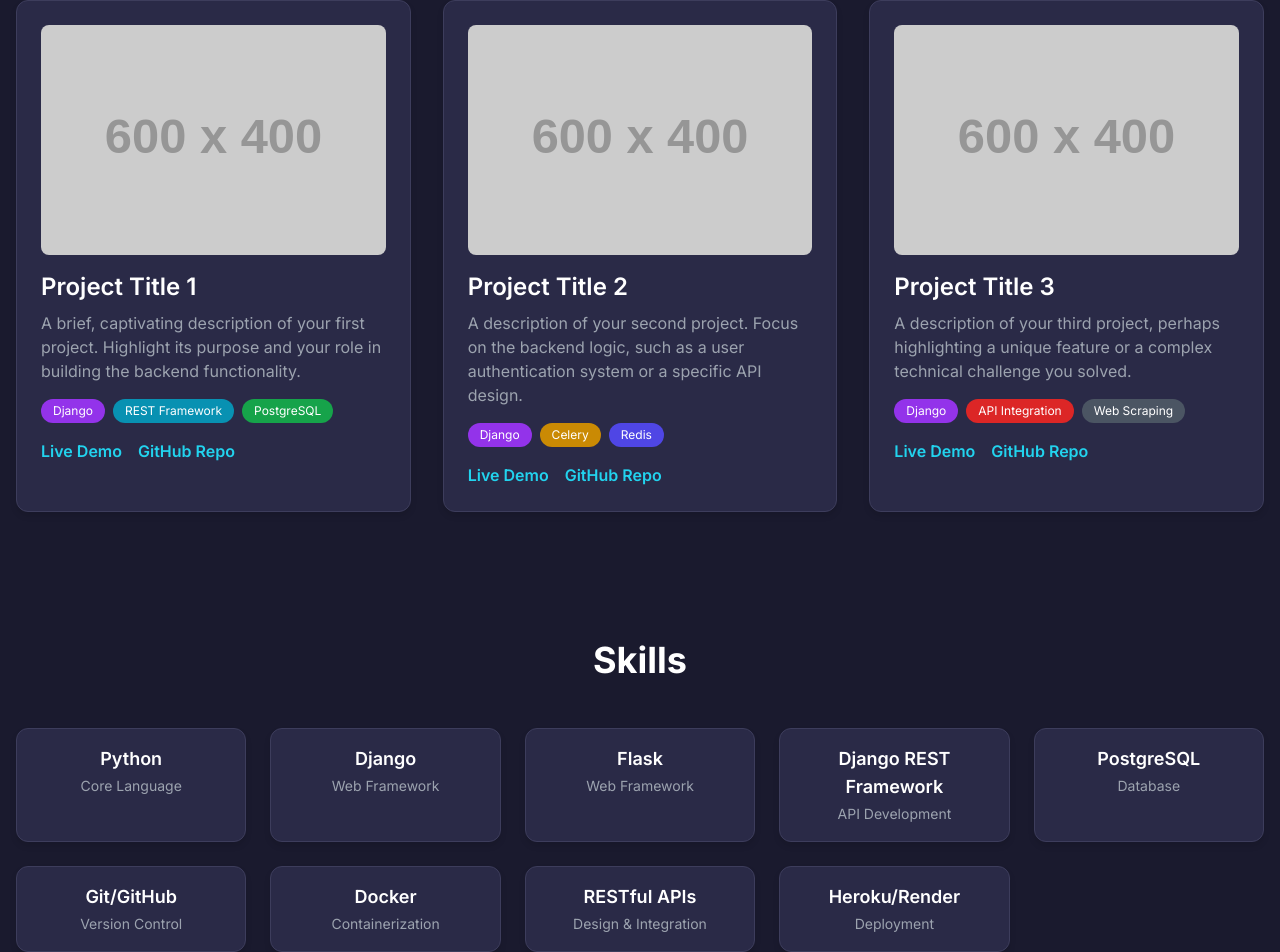
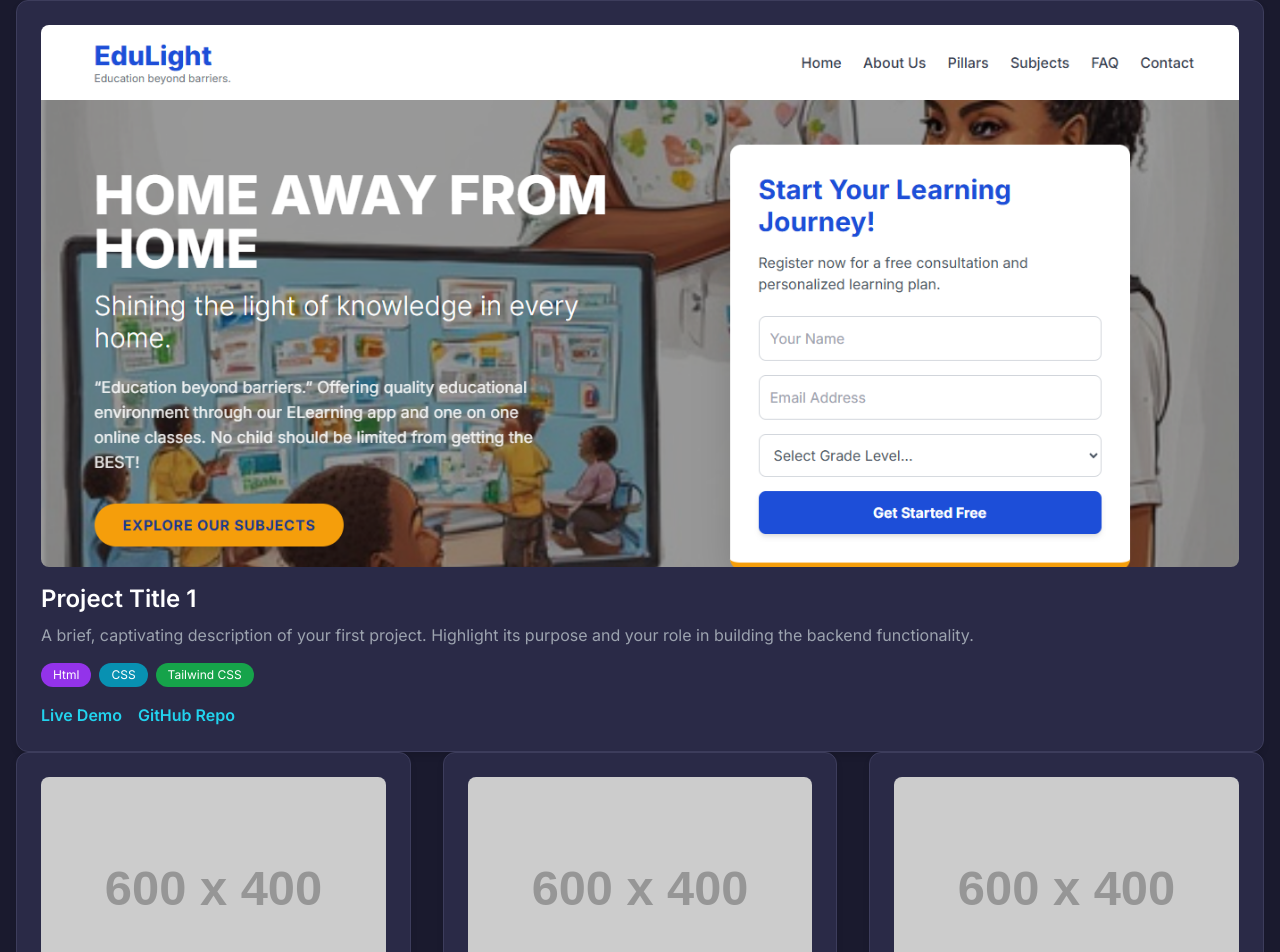
Before and after one commit to softtech2005/Boluwatife-Ebenezer, a plain HTML site: page index.htm in a window 1280 px wide. Shown: the part 704-1656 px from the top of the page. Drawn offline with nearby package versions, Linux system fonts and the light colour scheme; placeholder pictures from the web are drawn by us.

Commit message:
project-1 update

```diff
--- a/index.htm
+++ b/index.htm
@@ -64,8 +64,24 @@
         <!-- Projects Section -->
         <section id="projects" class="py-16">
             <h2 class="text-4xl font-bold text-center mb-12 text-white">My Projects</h2>
+            <!-- Projects 1 -->
+            <div class="card p-6 rounded-xl">
+                    <img src="img/projectPic/EduLight _ Education beyond barriers. - Pro1.png" alt="Project 1" class="rounded-lg mb-4">
+                    <h3 class="text-2xl font-semibold text-white mb-2">Project Title 1</h3>
+                    <p class="text-gray-400 mb-4">A brief, captivating description of your first project. Highlight its purpose and your role in building the backend functionality.</p>
+                    <div class="flex flex-wrap gap-2 mb-4">
+                        <span class="bg-purple-600 text-white text-xs px-3 py-1 rounded-full">Html</span>
+                        <span class="bg-cyan-600 text-white text-xs px-3 py-1 rounded-full">CSS</span>
+                        <span class="bg-green-600 text-white text-xs px-3 py-1 rounded-full">Tailwind CSS</span>
+                    </div>
+                    <div class="flex space-x-4">
+                        <a href="https://edu-project-virid.vercel.app/" class="text-cyan-400 hover:text-cyan-300 font-semibold transition-colors">Live Demo</a>
+                        <a href="https://github.com/softtech2005/EDU-PROJECT.git" class="text-cyan-400 hover:text-cyan-300 font-semibold transition-colors">GitHub Repo</a>
+                    </div>
+                </div>
+
             <div class="grid grid-cols-1 md:grid-cols-2 lg:grid-cols-3 gap-8">
-                <!-- Project 1 -->
+                <!-- Project 2 -->
                 <div class="card p-6 rounded-xl">
                     <img src="https://placehold.co/600x400/3d3d5c/ffffff?text=Project+1" alt="Project 1" class="rounded-lg mb-4">
                     <h3 class="text-2xl font-semibold text-white mb-2">Project Title 1</h3>
```
Also changed, not shown: img/projectPic/EduLight _ Education beyond barriers. - Pro1.png (added).
